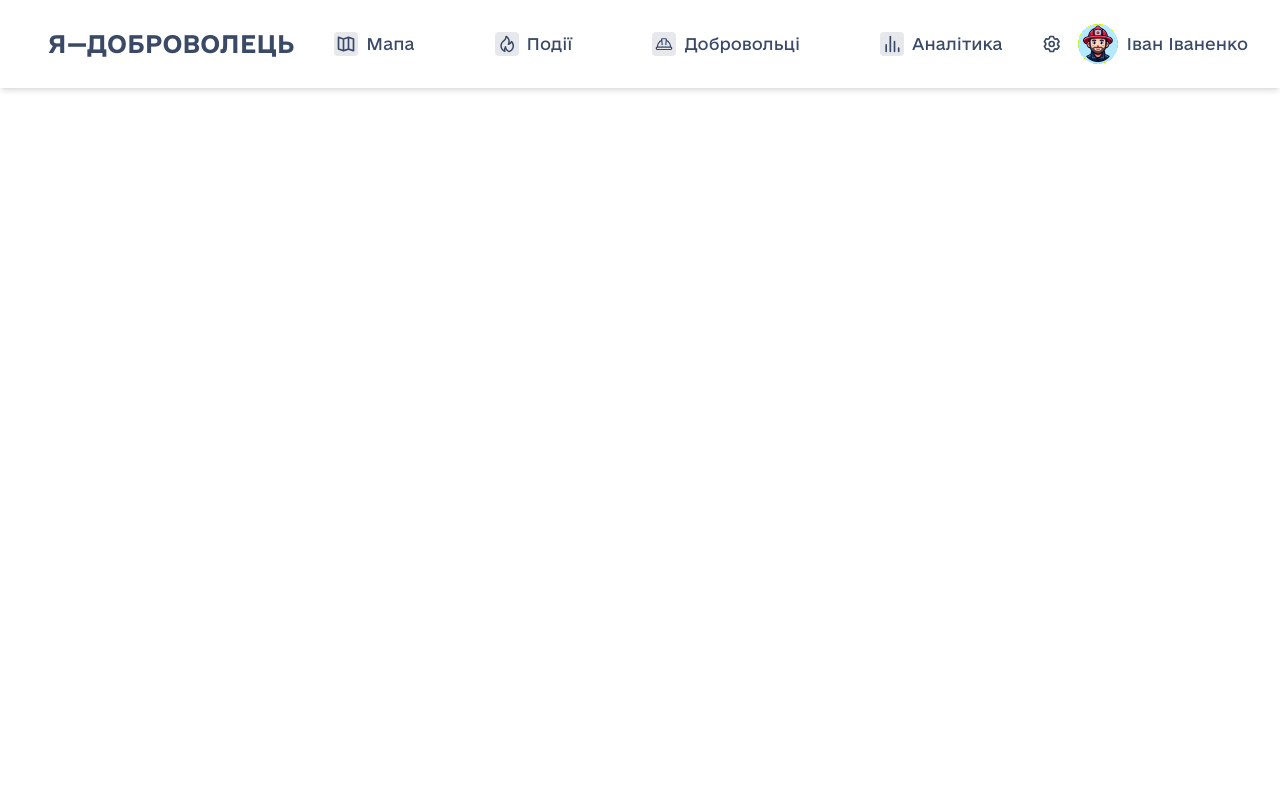
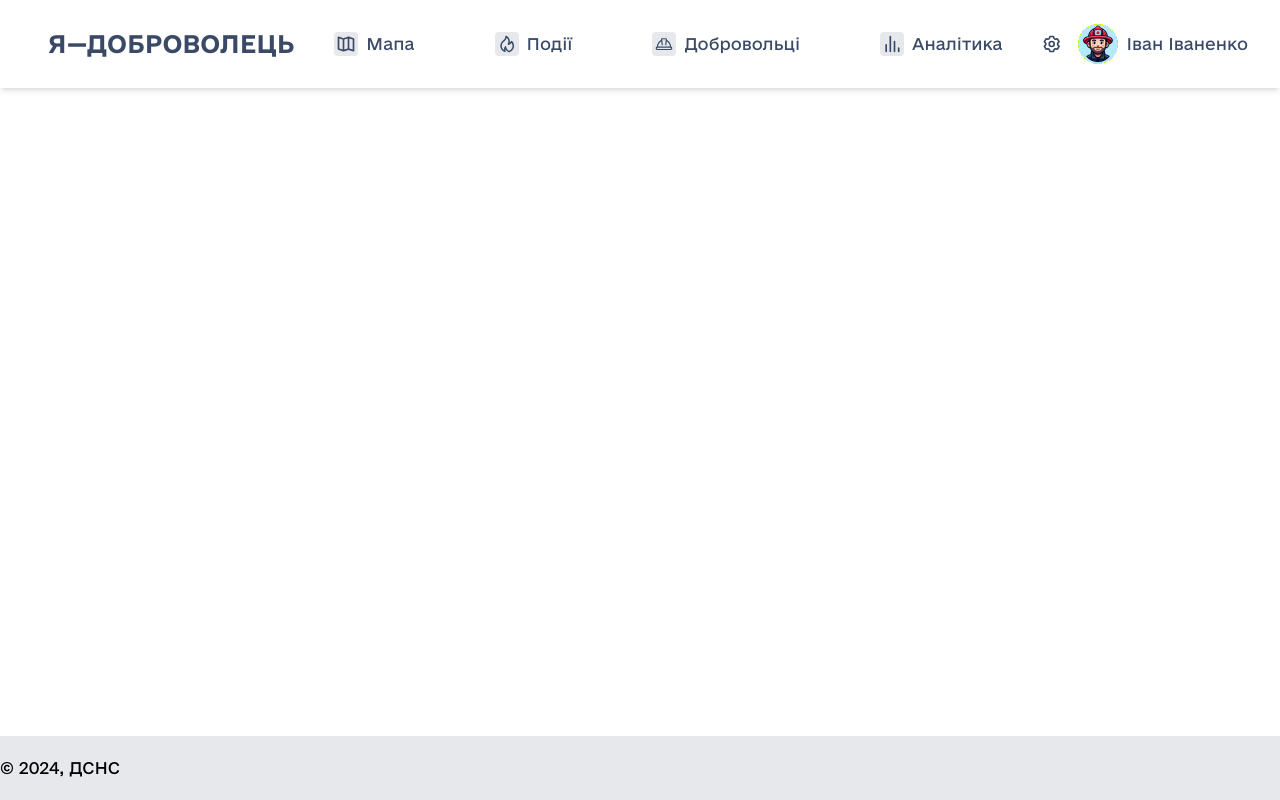
Before and after one commit to MrZhenShen/i-volunteer, a React (Create React App) app: page / in a window 1280 px wide. Built offline with nearby package versions, Linux system fonts and the light colour scheme.

Commit message:
feat: implemented base Layout

```diff
--- a/src/App.js
+++ b/src/App.js
@@ -1,17 +1,46 @@
 import { BrowserRouter, Routes, Route } from "react-router-dom";
-import Volunteer from "./containers/Volunteer";
-import Event from "./containers/Event";
-import NavigationBar from "./containers/NavigationBar";
+
+import { Layout } from "./layouts/Layout";
+
+import { MapPage } from "./pages/MapPage";
+
+function Vol() {
+  return (
+    <div>
+      <h1>Volunteer</h1>
+    </div>
+  );
+}
+
+function Ev() {
+  return (
+    <div>
+      <h1>Event</h1>
+    </div>
+  );
+}
+
+
+function Analitycs() {
+  return (
+    <div>
+      <h1>Analitycs</h1>
+    </div>
+  );
+}
 
 function App() {
   return (
     <BrowserRouter>
       <Routes>
-        <Route path="/" element={<NavigationBar />}>
-          <Route path="/volunteers" element={<Volunteer />} />
-          <Route path="/events" element={<Event />} />
+        <Route path="/" element={<Layout />}>
+          <Route path="/volunteers" element={<Vol />} />
+          <Route path="/events" element={<Ev />} />
+          <Route path="/map" element={<MapPage />} />
+          <Route path="/analytics" element={<Analitycs />} />
         </Route>
       </Routes>
+
     </BrowserRouter>
   );
 }
--- /dev/null
+++ b/src/layouts/Layout.js
@@ -0,0 +1,21 @@
+import { Outlet } from "react-router-dom";
+
+import NavigationBar from "../containers/NavigationBar";
+
+export function Layout() {
+  return (
+    <div className="flex flex-col h-screen justify-between">
+      <NavigationBar />
+
+      <main className="flex flex-col justify-between h-[calc(100dvh-88px-64px-32px)] container mx-auto flex-grow">
+        <Outlet />
+      </main>
+
+      <footer className="bg-primary-50 py-5 mt-8">
+        <div className="container mx-auto">
+          <p>© 2024, ДСНС</p>
+        </div>
+      </footer>
+    </div>
+  );
+}
```
